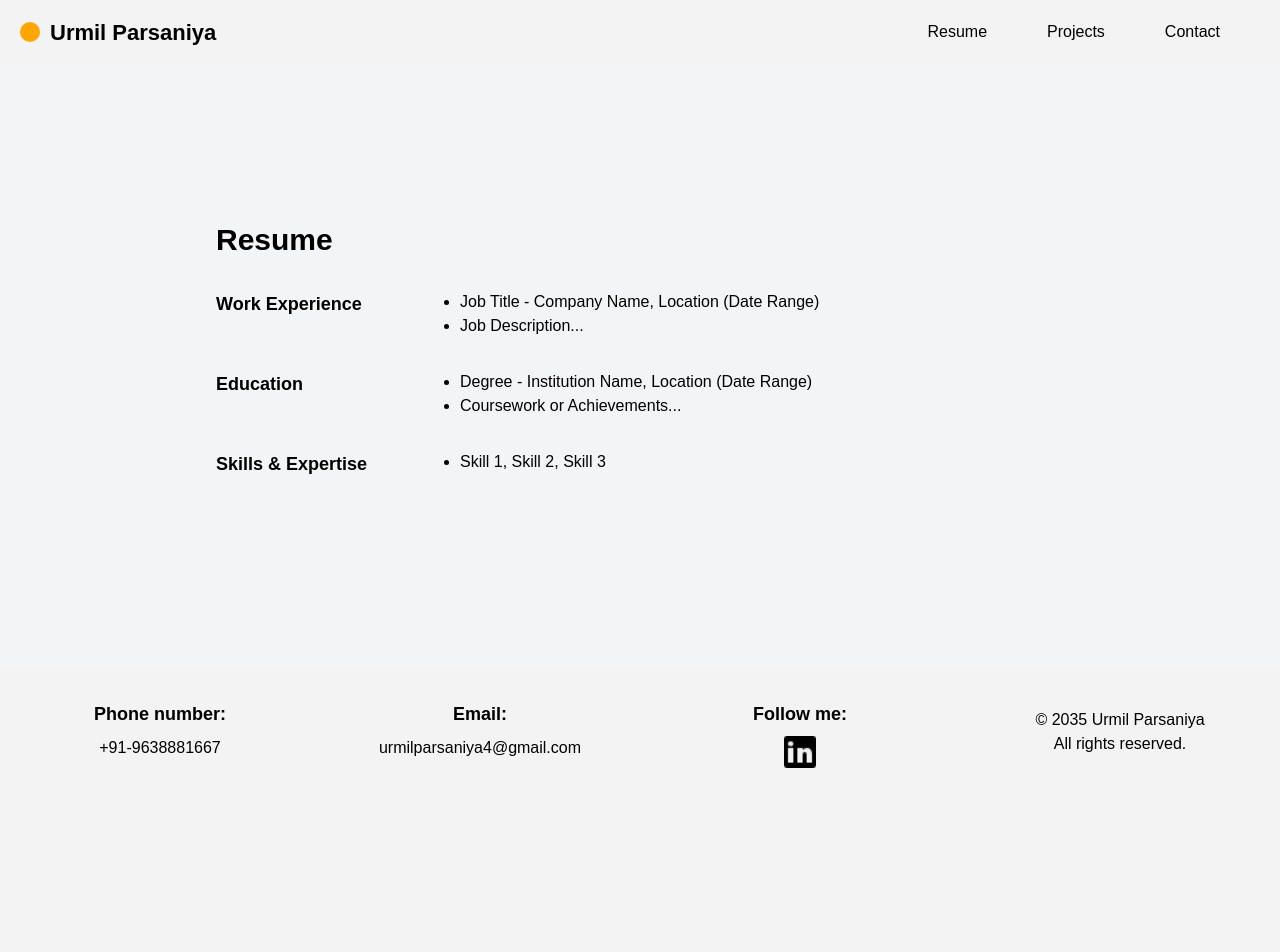
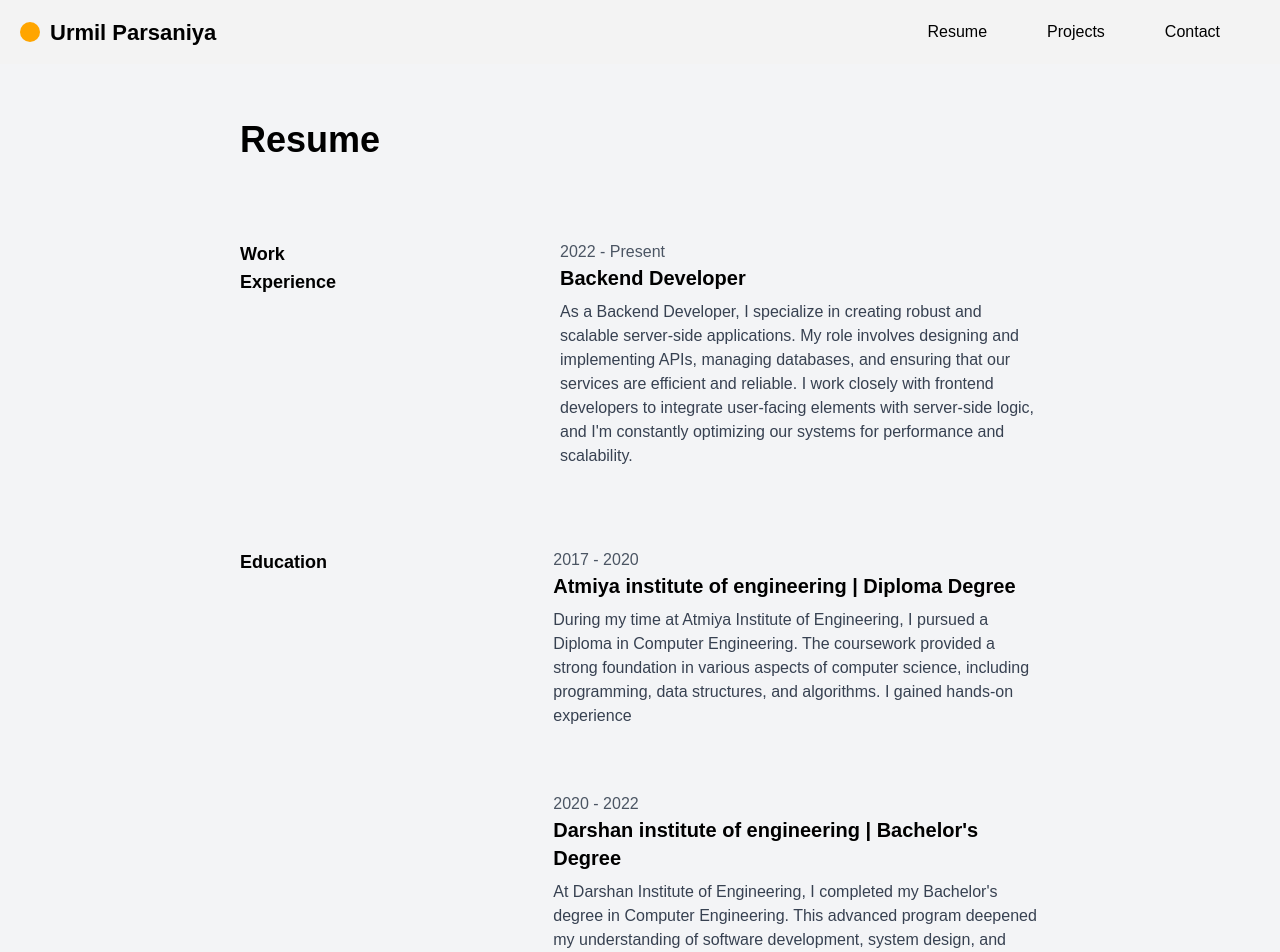
Before and after one commit to urmilparsaniya/Projects, a Next.js app: page /resume in a window 1280 px wide. Shown: the top 952 px of the page. Before the commit the page ends 800 px from the top, so only its background shows below. Built offline with nearby package versions, Linux system fonts and the light colour scheme.

Commit message:
resume section complete

```diff
--- a/components/Header.jsx
+++ b/components/Header.jsx
@@ -15,7 +15,7 @@ const Header = () => (
           <ul>
             <li><Link href="/contact" className={styles.navLink}>Contact</Link></li>
             <li><Link href="/projects" className={styles.navLink}>Projects</Link></li>
-            <li><Link href="/" className={styles.navLink}>Resume</Link></li>
+            <li><Link href="/resume" className={styles.navLink}>Resume</Link></li>
           </ul>
         </li>
       </ul>
--- a/pages/resume.jsx
+++ b/pages/resume.jsx
@@ -7,51 +7,91 @@ const ResumePage = () => {
   return (
     <div className="flex flex-col min-h-screen">
       <Header />
-      <main className="flex-1 bg-gray-100 flex items-center justify-center"> {/* Center the main content */}
+      <main className="flex-1 bg-gray-100 flex items-center justify-center">
+        {' '}
+        {/* Center the main content */}
         <div className="container max-w-4xl mx-auto py-8 p-6 rounded-lg">
           {/* Resume Title Section */}
           <div className="flex mb-8">
-            <div className="w-1/4 text-left">
-              <h1 className="text-3xl font-bold">Resume</h1>
+            <div className="w-1/4 text-left flex flex-col p-6 rounded-md">
+              <h1 className="text-4xl font-bold">Resume</h1>
             </div>
             <div className="w-3/4"></div>
           </div>
 
           {/* Work Experience Section */}
           <div className="flex mb-8">
-            <div className="w-1/4 text-left">
+            <div className="w-1/4 text-left flex flex-col p-6 rounded-md">
               <h3 className="text-lg font-bold">Work Experience</h3>
             </div>
-            <div className="w-3/4">
-              <ul className="list-disc ml-8">
-                <li>Job Title - Company Name, Location (Date Range)</li>
-                <li>Job Description...</li>
-              </ul>
+            <div className="flex flex-wrap gap-4 justify-end">
+              <div className="w-3/4 flex flex-col p-6 rounded-md">
+                <div className="text-gray-600">2022 - Present</div>
+                <div className="font-bold text-xl">Backend Developer</div>
+                <p className="text-gray-700 mt-2">
+                  As a Backend Developer, I specialize in creating robust and
+                  scalable server-side applications. My role involves designing
+                  and implementing APIs, managing databases, and ensuring that
+                  our services are efficient and reliable. I work closely with
+                  frontend developers to integrate user-facing elements with
+                  server-side logic, and I'm constantly optimizing our systems
+                  for performance and scalability.
+                </p>
+              </div>
             </div>
           </div>
 
           {/* Education Section */}
           <div className="flex mb-8">
-            <div className="w-1/4 text-left">
+            <div className="w-1/4 text-left flex flex-col p-6 rounded-md">
               <h3 className="text-lg font-bold">Education</h3>
             </div>
-            <div className="w-3/4">
-              <ul className="list-disc ml-8">
-                <li>Degree - Institution Name, Location (Date Range)</li>
-                <li>Coursework or Achievements...</li>
-              </ul>
+            <div className="flex flex-wrap gap-4 justify-end">
+              <div className="w-3/4 flex flex-col p-6 rounded-md">
+                <div className="text-gray-600">2017 - 2020</div>
+                <div className="font-bold text-xl">
+                  Atmiya institute of engineering | Diploma Degree
+                </div>
+                <p className="text-gray-700 mt-2">
+                  During my time at Atmiya Institute of Engineering, I pursued a
+                  Diploma in Computer Engineering. The coursework provided a
+                  strong foundation in various aspects of computer science,
+                  including programming, data structures, and algorithms. I
+                  gained hands-on experience
+                </p>
+              </div>
+              <div className="w-3/4 flex flex-col p-6 rounded-md">
+                <div className="text-gray-600">2020 - 2022</div>
+                <div className="font-bold text-xl">
+                  Darshan institute of engineering | Bachelor's Degree
+                </div>
+                <p className="text-gray-700 mt-2">
+                  At Darshan Institute of Engineering, I completed my Bachelor's
+                  degree in Computer Engineering. This advanced program deepened
+                  my understanding of software development, system design, and
+                  modern technologies.
+                </p>
+              </div>
             </div>
           </div>
 
           {/* Skills & Expertise Section */}
           <div className="flex mb-8">
-            <div className="w-1/4 text-left">
+            <div className="w-1/3 text-left flex flex-col p-6 rounded-md">
               <h3 className="text-lg font-bold">Skills & Expertise</h3>
             </div>
-            <div className="w-3/4">
-              <ul className="list-disc ml-8">
-                <li>Skill 1, Skill 2, Skill 3</li>
-              </ul>
+            <div className="flex flex-wrap justify-end">
+              <div className="w-1/4 flex flex-col p-6 rounded-md">
+                <ul className="list-disc">
+                  <li>NodeJS</li>
+                  <li>Express</li>
+                  <li>NextJS</li>
+                  <li>HTML</li>
+                  <li>SQL</li>
+                  <li>JavaScript</li>
+                  <li>TypeScript</li>
+                </ul>
+              </div>
             </div>
           </div>
         </div>
```
